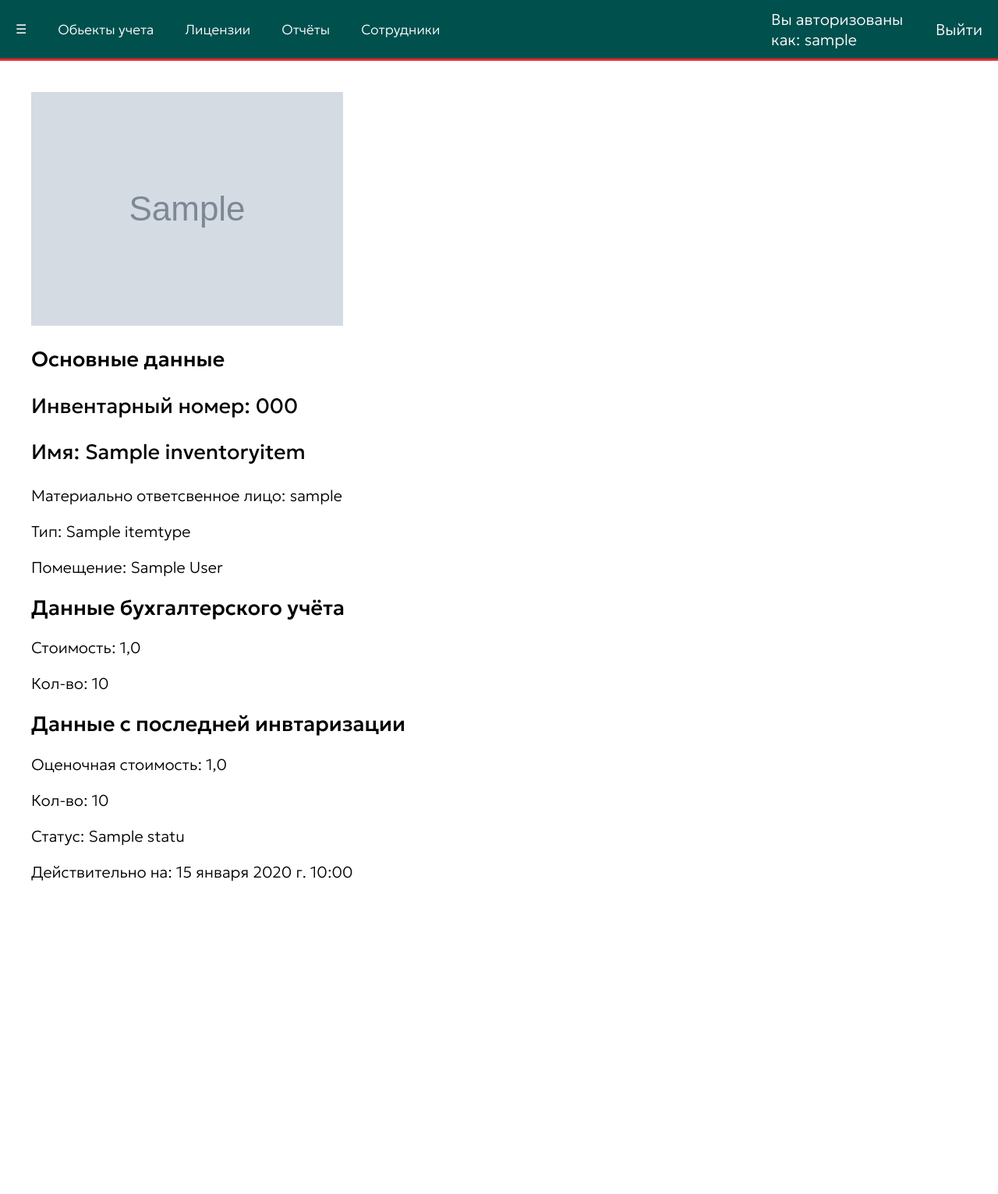
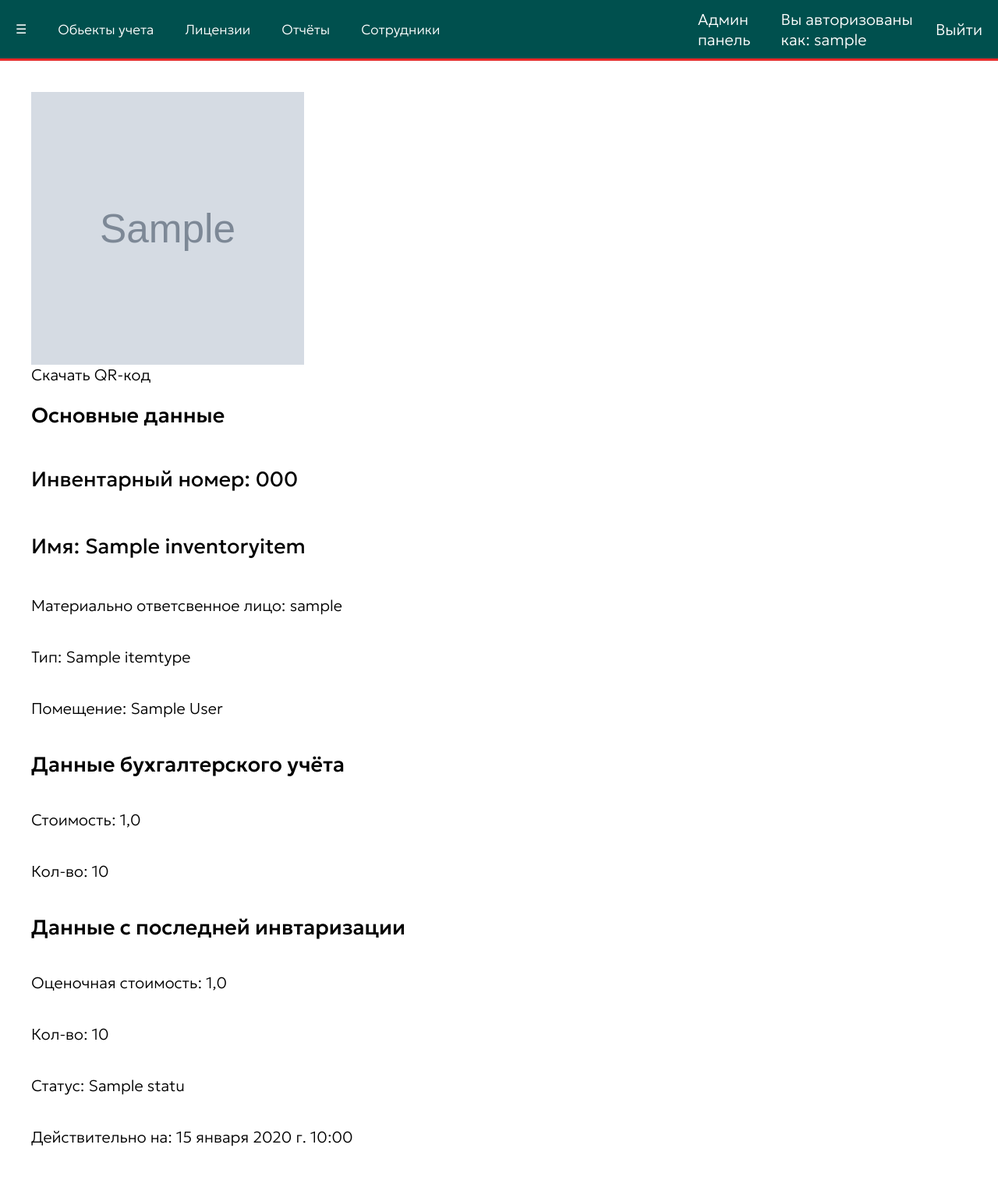
Before and after one commit to PavelKhodalitskii/stocktaking_webapp, a Django app: a page that uses items_management/templates/items_management/base.html in a window 1280 px wide. Shown: the whole page at 78% size. Before the commit the page ends 1131 px from the top, so only its background shows below. Run offline with Django 5.2, Linux system fonts and the light colour scheme; a user stored in the database is signed in; tables that the repository leaves empty hold one stand-in row (values such as "Sample post"); grey boxes marked "Sample" are stand-in pictures.

Commit message:
Download qr-link added

```diff
--- a/config/urls.py
+++ b/config/urls.py
@@ -32,6 +32,7 @@ def root_redirect(request):
 
 urlpatterns = [
     path('admin/', admin.site.urls),
+    # path(r'^admin/', include(admin.site.urls)),
     path('inventory_items/', include('items_management.urls'), name='api'),
     path('account/', include('account.urls'), name='account'),
     path('reports/', include('reports.urls'), name='reports'),
--- a/items_management/static/css/styles.css
+++ b/items_management/static/css/styles.css
@@ -239,3 +239,13 @@ td {
 .office_container:hover {
   background-color: #EA2929;
 }
+
+.detail_view_wrapper {
+  display: flex;
+  flex-direction: column;
+}
+
+.qr_code {
+  height: 350px;
+  width: 350px;
+}
--- a/items_management/templates/items_management/base.html
+++ b/items_management/templates/items_management/base.html
@@ -41,6 +41,9 @@
         </div>
         <div class="user_info">
             {% if request.user.is_authenticated %}
+                {% if request.user.is_superuser %}
+                    <a href="{% url 'admin:index' %}">Админ панель</a>
+                {% endif %}
                 <p>Вы авторизованы как: <a>{{ user.username }}</a></p>
                 <a href="{% url 'site_logout' %}">Выйти</a>
             {% endif %}
--- a/items_management/templates/items_management/item_detail.html
+++ b/items_management/templates/items_management/item_detail.html
@@ -1,8 +1,9 @@
 {% extends 'items_management/base.html' %}
 
 {% block content %}
-    <div>
-        <img src="{{ item.get_qr_code }}">
+    <div class="detail_view_wrapper">
+        <img class="qr_code" src="{{ item.get_qr_code }}"/>
+        <a href="{{ item.get_qr_code }}" download="{{item.name}}">Скачать QR-код</a>
         <h2>Основные данные</h1>
         <h3>Инвентарный номер: {{item.item_number}}</h1>
         <h3>Имя: {{item.name}}</h2>
```
Also changed, not shown: 1 other file.
